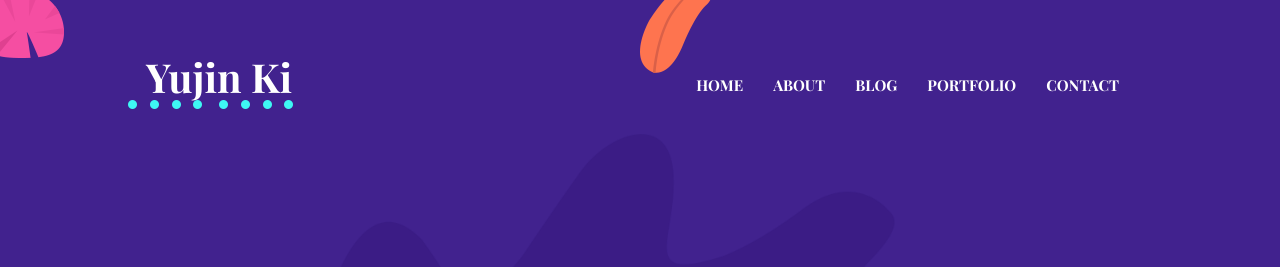
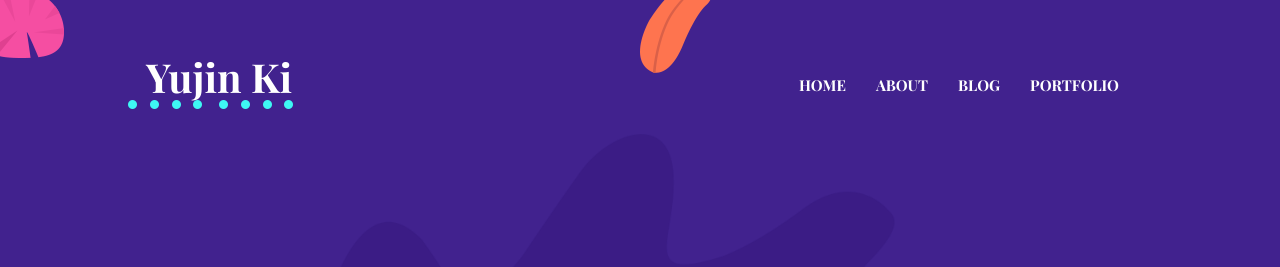
Before and after one commit to YujinKi/yujinki.github.io, a Jekyll site: the page built from _pages/contact.html, in a window 1280 px wide. Shown: the top 267 px of the page. Built offline with Jekyll 4.4.1, drawn with Linux system fonts in a browser that asks for light colours.

Commit message:
Update settings.yml

```diff
--- a/_data/settings.yml
+++ b/_data/settings.yml
@@ -15,7 +15,7 @@ menu:
   - { name: About, link: "/about" }
   - { name: Blog, link: "/blog" }
   - { name: Portfolio, link: "/portfolio" }
-  - { name: Contact, link: "/contact" }
+ # - { name: Contact, link: "/contact" }
 
 #-------------------------------
 # Google Analytics Section
```
